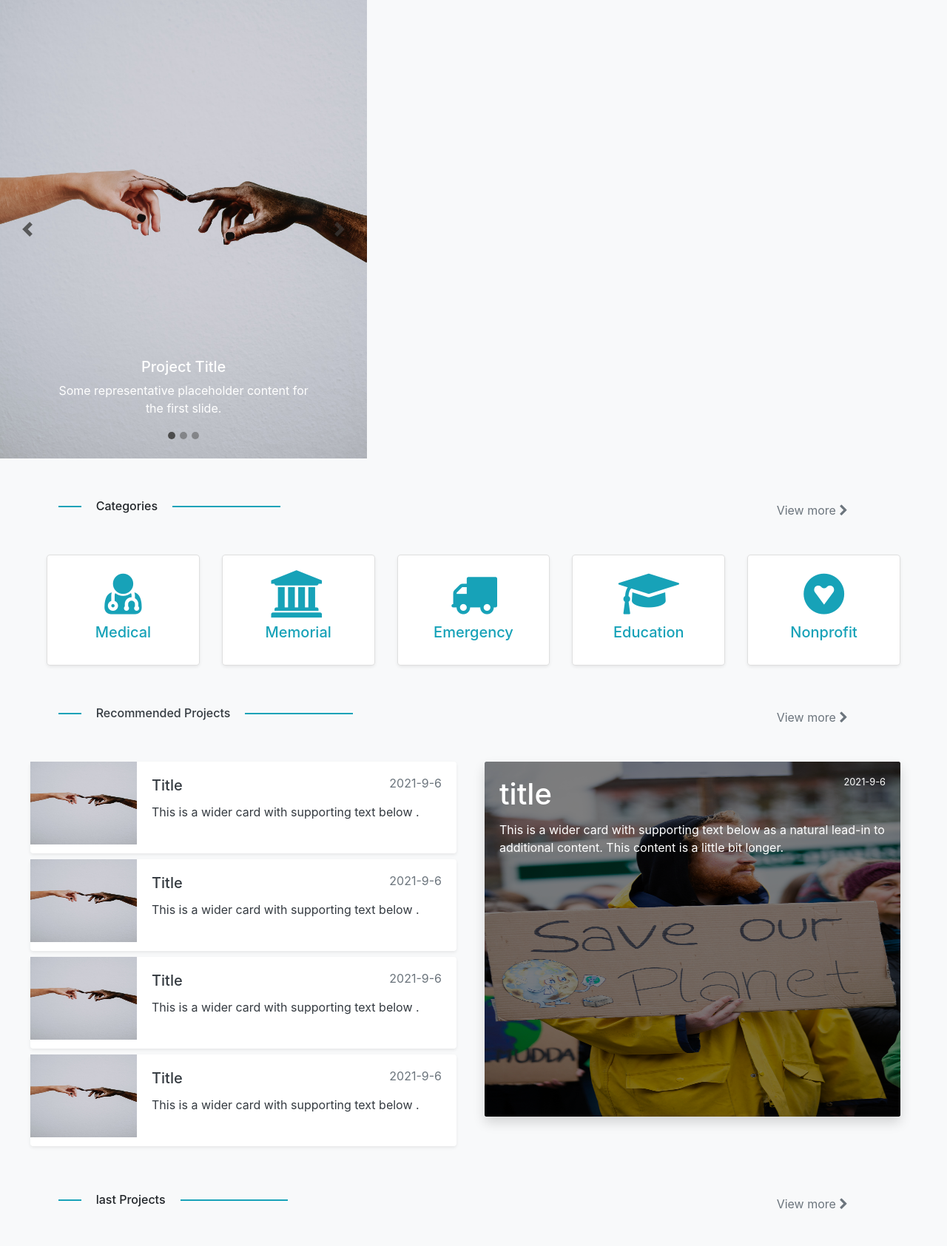
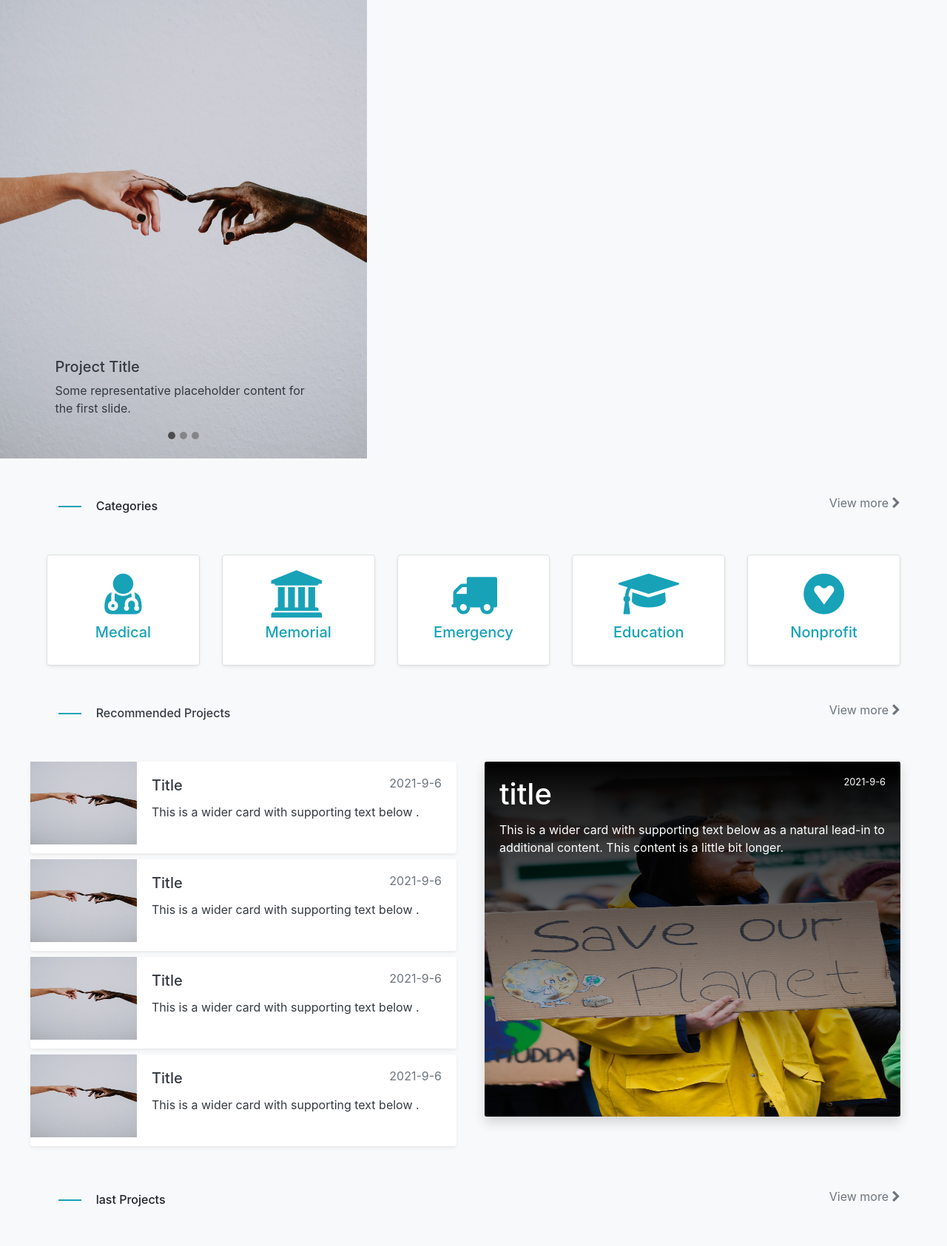
Before and after one commit to mohammedayada/Crowd-Funding, a Django app: template crowd_funding/templates/index.html in a window 1280 px wide. Shown: the top 1685 px of the page at 74% size. Run offline with Django 3.2, Linux system fonts and the light colour scheme; the template is opened without the code that fills it, so the values that code supplies are empty; some libraries are stand-ins or nearby versions.

Commit message:
edit index page v1.2

```diff
--- a/crowd_funding/templates/index.html
+++ b/crowd_funding/templates/index.html
@@ -78,32 +78,32 @@
                     <div class="carousel-inner ">
                         <div class="carousel-item active" data-interval="2000">
                             <a href=""> <img src="bg_imgs/bg1.jpg" class="d-block " alt="..." width="100%" height="620"> </a>
-                            <div class="carousel-caption d-none d-md-block">
+                            <div class="carousel-caption d-md-block text-left text-dark">
                                 <h5>Project  Title</h5>
                                 <p>Some representative placeholder content for the first slide.</p>
                             </div>
                         </div>
                         <div class="carousel-item" data-interval="2000">
                             <a href=""><img src="bg_imgs/bg2.jpg" class="d-block " alt="..."width="100%" height="620"></a>
-                            <div class="carousel-caption d-none d-md-block">
+                            <div class="carousel-caption d-md-block text-left text-dark">
                                 <h5>Project  Title</h5>
                                 <p>Some representative placeholder content for the first slide.</p>
                             </div>
                         </div>
                         <div class="carousel-item" data-interval="2000">
                             <a href=""><img src="bg_imgs/bg3.jpg" class="d-block " alt="..." width="100%" height="620"></a>
-                            <div class="carousel-caption d-none d-md-block">
+                            <div class="carousel-caption d-md-block text-left text-dark">
                                 <h5>Project  Title</h5>
                                 <p>Some representative placeholder content for the first slide.</p>
                             </div>
                         </div>
                     </div>
                     <a class="carousel-control-prev " href="#projectCarousel" role="button" data-slide="prev">
-                        <span class="carousel-control-prev-icon " aria-hidden="true"></span>
+                        <!-- <span class="carousel-control-prev-icon " aria-hidden="true"></span> -->
                         <span class="sr-only">Previous</span>
                     </a>
-                    <a class="carousel-control-next" href="#projectCarousel" role="button" data-slide="next">
-                        <span class="carousel-control-next-icon" aria-hidden="true"></span>
+                    <a class="carousel-control-next" href="#projectCarousel " role="button" data-slide="next">
+                        <!-- <span class="carousel-control-next-icon" aria-hidden="true"></span> -->
                         <span class="sr-only">Next</span>
                     </a>
                 </div>
@@ -113,10 +113,10 @@
                   <div class="col-sm-10 d-flex align-items-center">
                     <hr style="width: 3%; border:solid 1px #17a2b8;" class="border-info m-3 "/>
                     <span class="m-1 h6 "> Categories</span>
-                    <hr style="width: 15%; border:solid 1px #17a2b8;" class="boder-2 border-info m-3"/>
+
 
                   </div>
-                  <div class="col-sm-2 d-flex align-items-end">
+                  <div class="col-sm-2 text-right">
                     <a href="" class="text-secondary" >View more <i class="fa fa-chevron-right" aria-hidden="true"></i></a>
                   </div>
               </div>
@@ -169,17 +169,17 @@
                 <div class="col-sm-10 d-flex align-items-center">
                     <hr style="width: 3%; border:solid 0.5px #17a2b8;" class="border-info m-3 "/>
                     <span class="m-1 h6 text-dark">Recommended Projects</span>
-                    <hr style="width: 15%; border:solid 0.5px #17a2b8;" class="boder-2 border-info m-3"/>
+
                 </div>
 
-                <div class="col-sm-2 d-flex align-items-end">
+                <div class="col-sm-2 text-right">
                     <a href="" class="text-secondary" >View more <i class="fa fa-chevron-right" aria-hidden="true"></i></a>
                 </div>
 
               </div>
 
               <div class="row my-5 px-5">
-                    <div class="col-sm-12 col-md-6 col-lg-6 px-2">
+                    <div class="col-sm-6 col-md-6 col-lg-6 px-2">
                         <a href="#" class="row card  text-dark bg-white border-0 shadow-sm mb-2" style="width: 100%;" data-aos="fade-right" >
                             <div class="row no-gutters" >
                                 <div class="col-sm-3">
@@ -234,10 +234,10 @@
                         </a>
 
                     </div>
-                    <div class="col-sm-12 col-md-6 col-lg-6 ">
+                    <div class="col-sm-6 col-md-6 col-lg-6 ">
                         <a href="#" class="card bg-dark text-white border-0 shadow mb-2" data-aos="fade-up" data-aos-delay='100'>
                             <img src="bg_imgs/bg4.jpg" class="card-img" alt="..." style="width: 100%; height:30rem;">
-                            <div class="card-img-overlay clearfix" style="background-color: #00000081 ;">
+                            <div class="card-img-overlay clearfix" style="background-image: linear-gradient(#000000, #00000000);">
                               <h6 class="card-title  "><span class="h1">title</span> <small class="float-right">2021-9-6</small></h6>
                               <p class="card-text align-self-end">This is a wider card with supporting text below as a natural lead-in to additional content. This content is a little bit longer.</p>
                             </div>
@@ -251,16 +251,16 @@
                 <div class="col-sm-10 d-flex align-items-center">
                     <hr style="width: 3%; border:solid 1px #17a2b8;" class="border-info m-3 "/>
                     <span class="m-1 h6"> last Projects </span>
-                    <hr style="width: 15%; border:solid 1px #17a2b8;" class="boder-2 border-info m-3"/>
+
                 </div>
 
-                <div class="col-sm-2 d-flex align-items-end">
+                <div class="col-sm-2 text-right">
                     <a href="" class="text-secondary" >View more <i class="fa fa-chevron-right" aria-hidden="true"></i></a>
                 </div>
               </div>
 
               <div class="row my-5 px-5 ">
-                    <div class="col">
+                    <div class="col py-2">
                         <div class="card border-0 shadow-sm" data-aos="fade-left" data-aos-delay='100'>
                             <img src="bg_imgs/bg2.jpg" class="card-img-top" alt="...">
                             <div class="card-body">
```
Also changed, not shown: other parts of crowd_funding/templates/index.html (+4 -4 lines).
